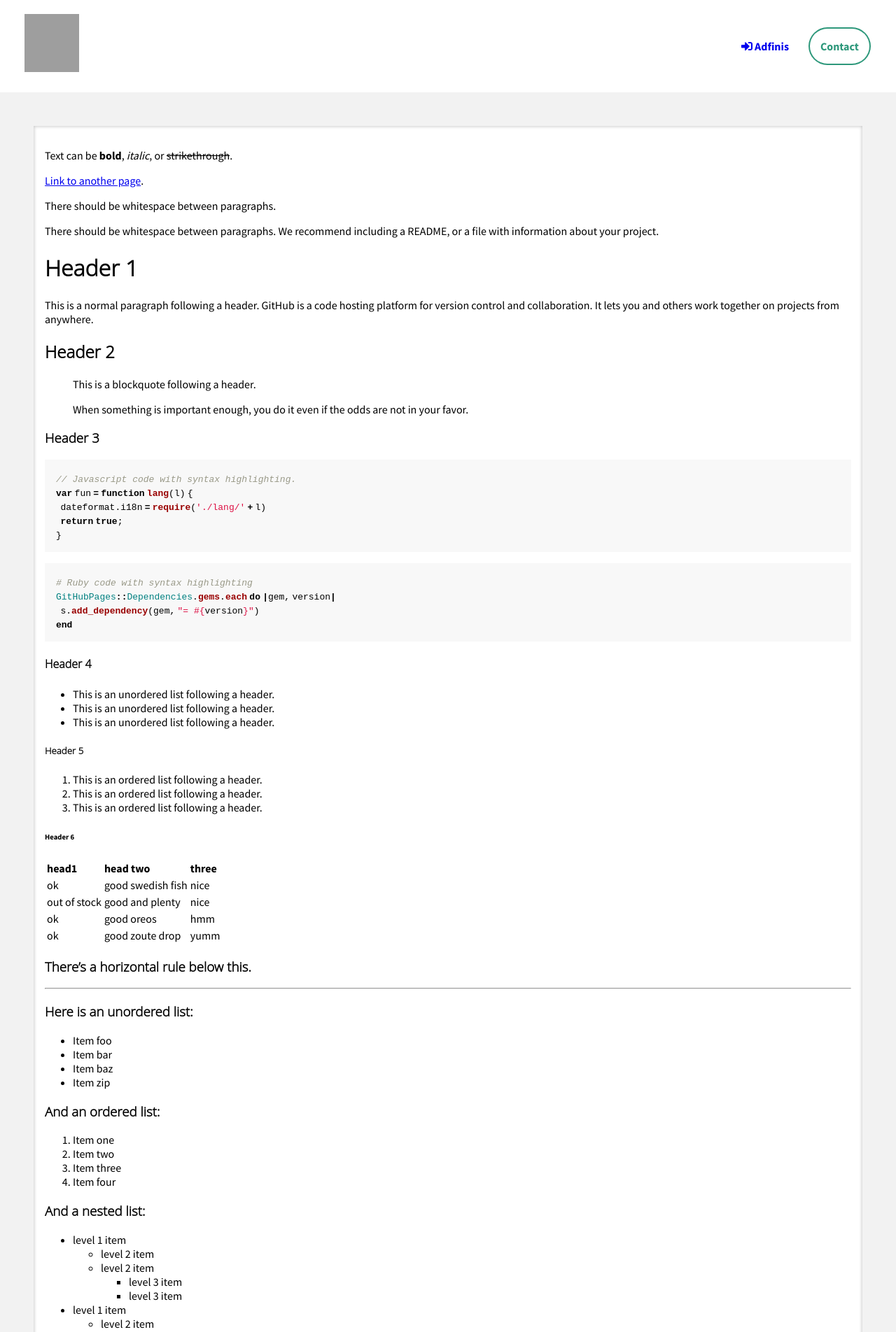
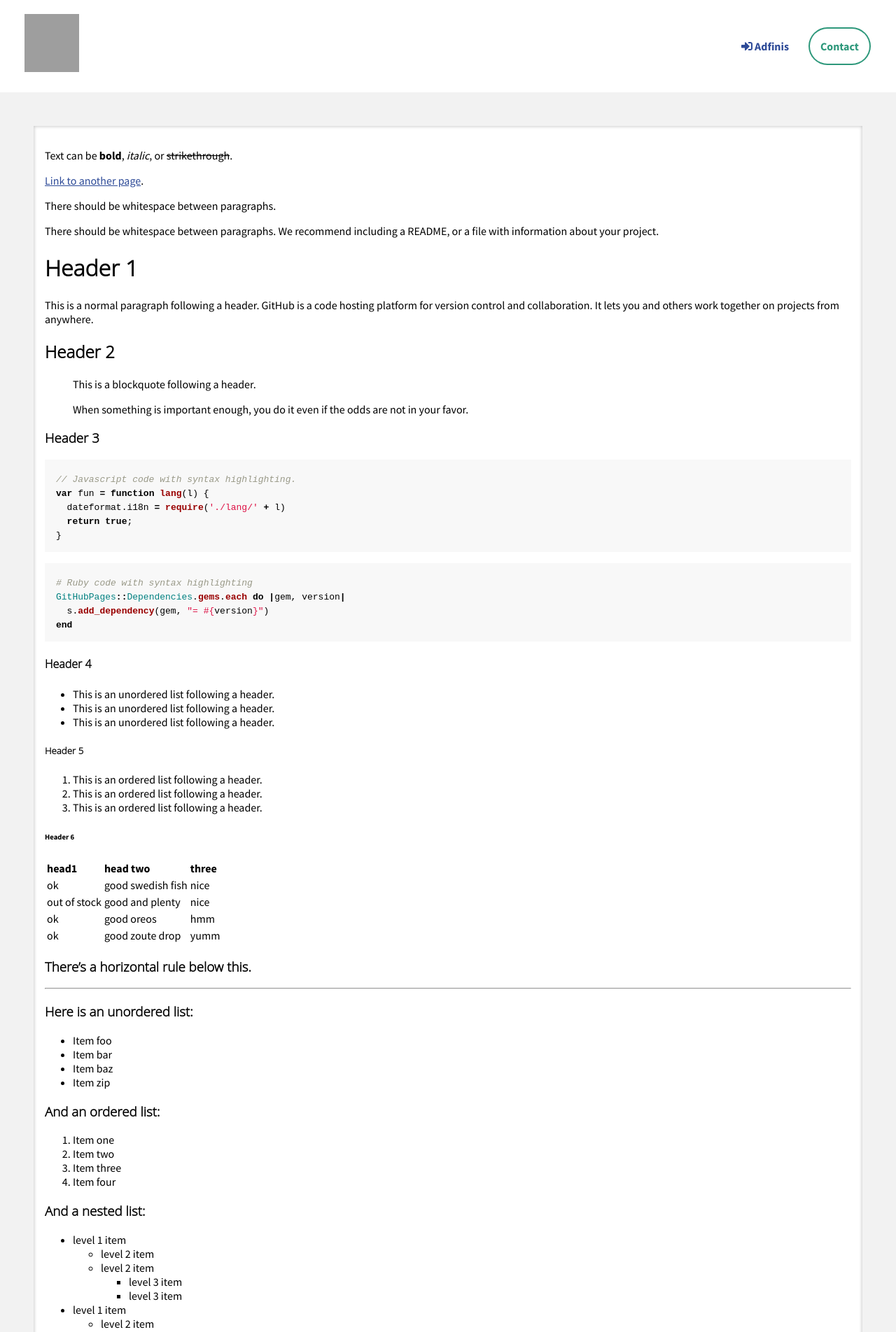
Before and after one commit to gianklug/jekyll-theme-adfinis, a Jekyll site: the page built from demo.md, in a window 1280 px wide. Shown: the top 1904 px of the page at 70% size. Built offline with Jekyll 4.4.1, drawn with Linux system fonts in a browser that asks for light colours; nearby versions of some CDN libraries; comment, search, counter and statistics services are not loaded; grey boxes are pictures that could not be loaded.

Commit message:
fix: add a color, fix code

```diff
--- a/assets/css/syntax.css
+++ b/assets/css/syntax.css
@@ -1,6 +1,10 @@
 * {
     box-sizing: border-box;
     font-family: 'Source Sans Pro', sans-serif;
+}
+
+a {
+    color: #2e4b98;
 }
 
 .highlight table td {
@@ -279,7 +283,7 @@
     background-color: #f8f8f8;
 }
 
-.highlight>code>span {
+.highlight>code>span, .highlight>code {
     font-family: Monospace;
 }
 
```
